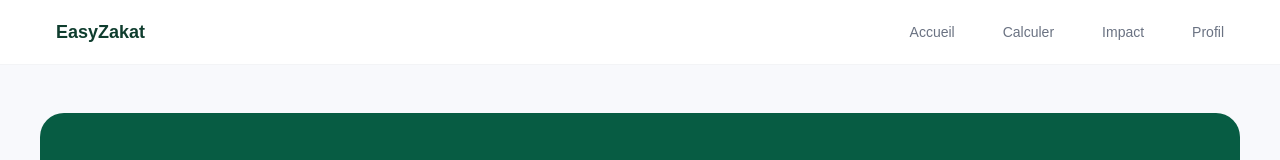
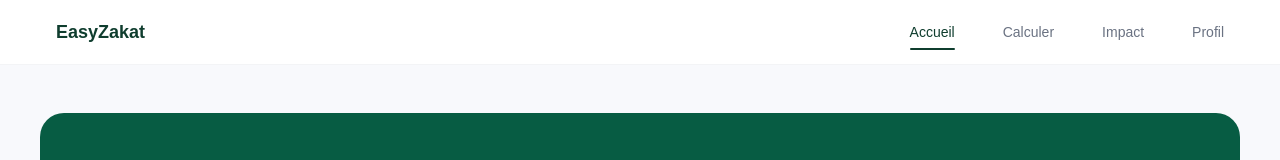
Before and after one commit to Aminasow0278/easyzakat-front, a React (Vite) app: page /home in a window 1280 px wide. Shown: the top 160 px of the page. Built offline with nearby package versions, Linux system fonts and the light colour scheme.

Commit message:
ajoutezr

```diff
--- a/src/layouts/Header.jsx
+++ b/src/layouts/Header.jsx
@@ -7,7 +7,7 @@ function Header() {
 
         {/* Logo */}
         <Link
-          to="/"
+          to="/Home"
           className="flex items-center gap-2"
         >
           <span className="text-lg font-extrabold text-[#0F3D2E]">
@@ -19,7 +19,7 @@ function Header() {
         <nav className="hidden items-center gap-12 md:flex">
 
           <NavLink
-            to="/"
+            to="/Home"
             end
             className={({ isActive }) =>
               `relative text-sm font-medium transition ${
--- a/src/pages/auth/Login.jsx
+++ b/src/pages/auth/Login.jsx
@@ -52,7 +52,7 @@ function Login() {
 
       // Aller directement vers l'administration
       setTimeout(() => {
-        navigate("/");
+        navigate("/Home");
       }, 500);
 
     } catch (err) {
```
